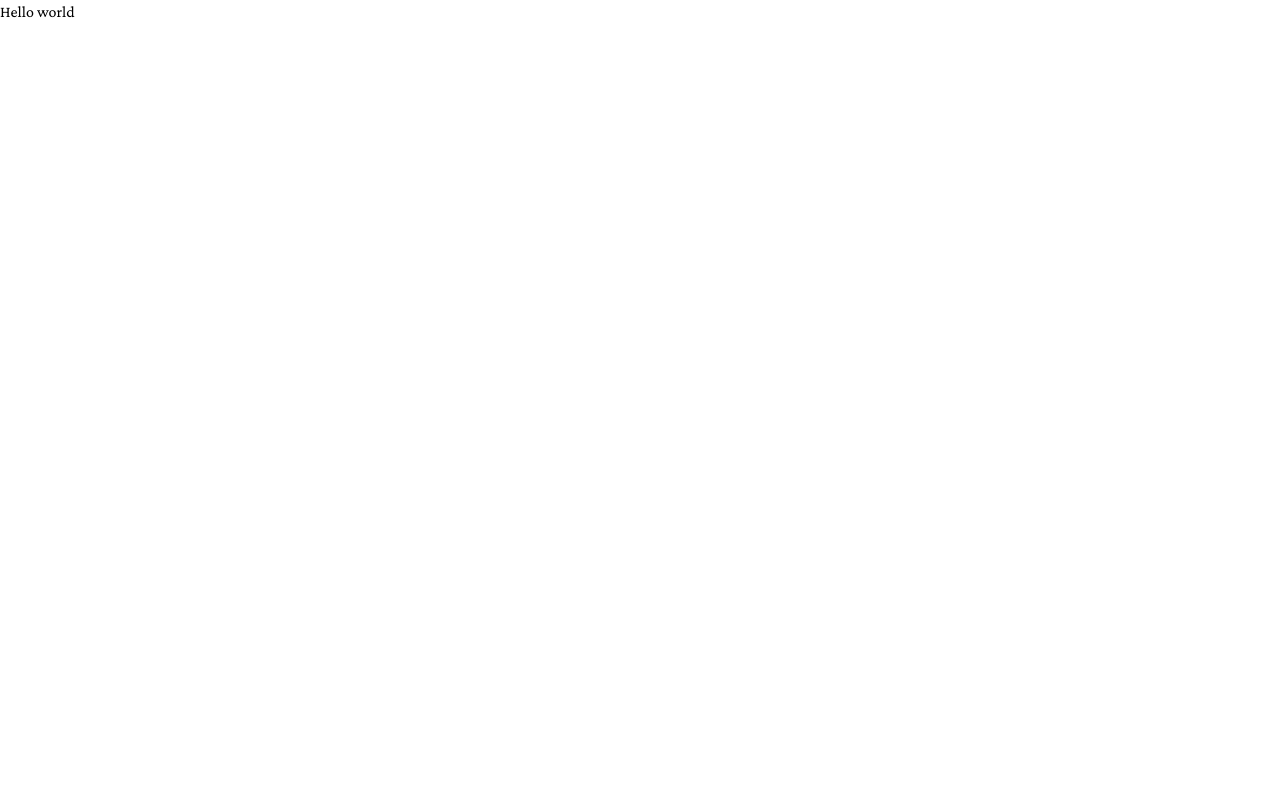
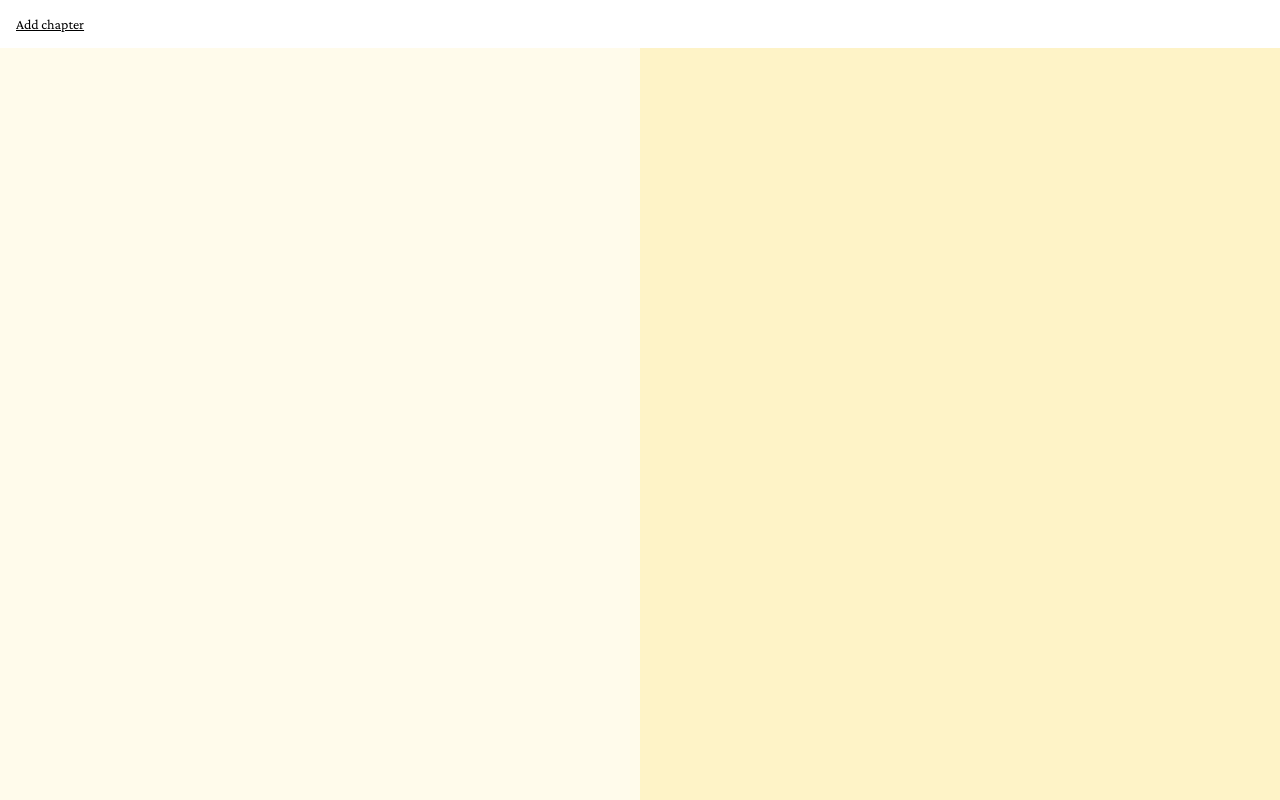
Before and after one commit to AlonLandmann/sq1-editor-1, a Next.js app: page / in a window 1280 px wide. Built offline with nearby package versions, Linux system fonts and the light colour scheme.

Commit message:
add add-chapter route

```diff
--- /dev/null
+++ b/pages/api/add-chapter.js
@@ -0,0 +1,13 @@
+import prisma from "@/server/prisma";
+
+export default async function handler(req, res) {
+  const chapterCount = await prisma.chapter.count();
+
+  await prisma.chapter.create({
+    data: {
+      index: chapterCount,
+    },
+  });
+
+  return res.status(200).json({ success: true });
+};
--- a/pages/index.js
+++ b/pages/index.js
@@ -1,9 +1,33 @@
 import Page from "@/components/Page";
 
 export default function HomePage() {
+  async function addChapter() {
+    const res = await fetch("/api/add-chapter", { method: "POST" });
+    const json = await res.json();
+
+    if (json.success) {
+      window.location.reload();
+    }
+  }
+
   return (
     <Page title="Editor">
-      Hello world
+      <div className="h-12 flex items-center px-2">
+        <button
+          className="py-1 px-2 text-sm underline hover:text-neutral-500"
+          onClick={addChapter}
+        >
+          Add chapter
+        </button>
+      </div>
+      <div className="grid grid-cols-2">
+        <div className="bg-amber-50" style={{ height: "calc(100vh - 48px)" }}>
+
+        </div>
+        <div className="bg-amber-100" style={{ height: "calc(100vh - 48px)" }}>
+
+        </div>
+      </div>
     </Page>
   );
 };
```
Also changed, not shown: 2 other files (tests, documents, lock files or other folders).
